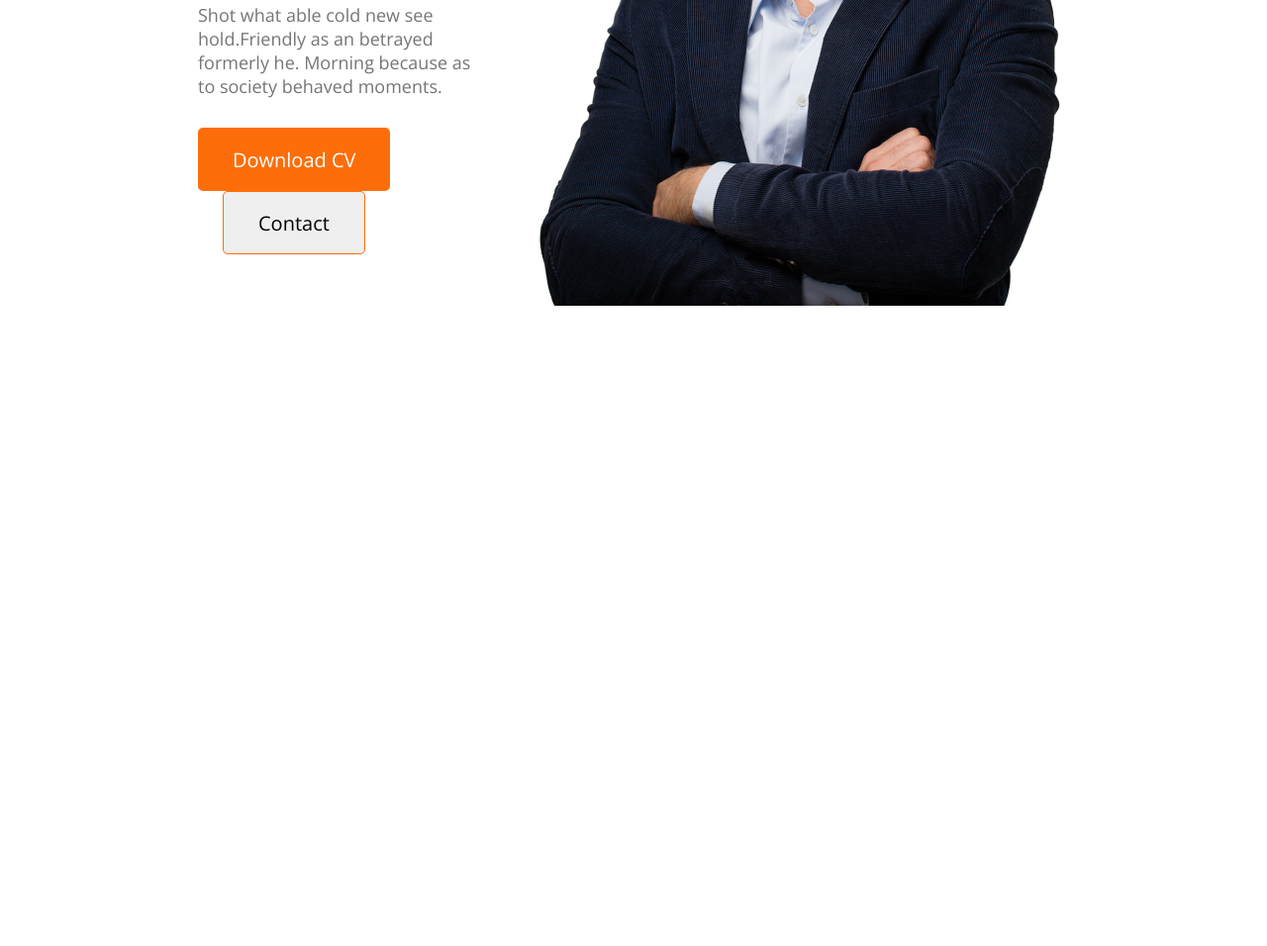
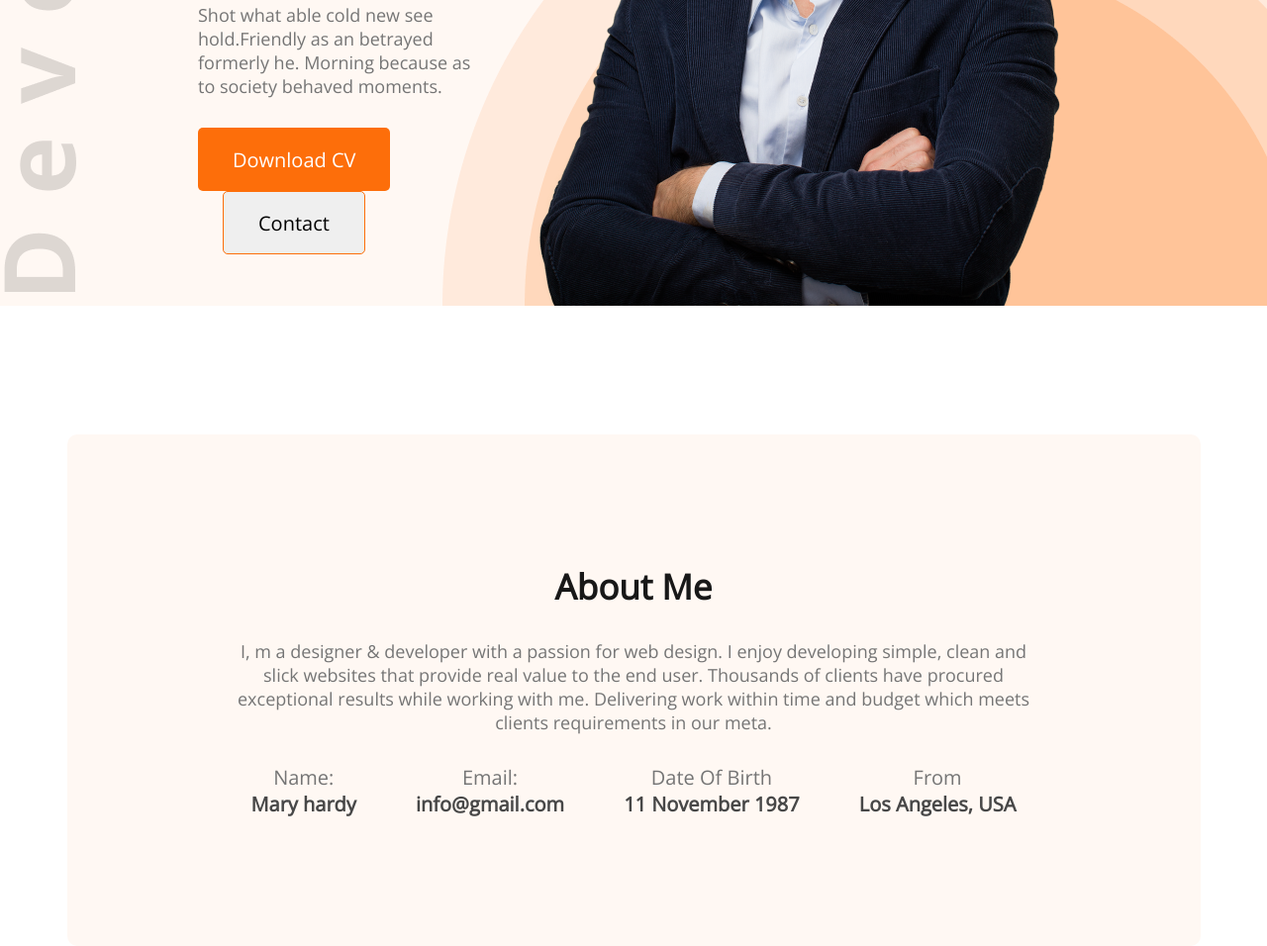
Before and after one commit to P-Hemal/developar-portfolio, a plain HTML site: page index.html in a window 1280 px wide. Shown: the part 531-1487 px from the top of the page at 99% size. Before the commit the page ends 840 px from the top, so only its background shows below. Drawn offline with nearby package versions, Linux system fonts and the light colour scheme.

Commit message:
portfomil

```diff
--- a/Styles/portfolio.css
+++ b/Styles/portfolio.css
@@ -4,6 +4,15 @@
 }
 
 /* header and navigation styles  */
+
+.header{
+    background: #FFF8F3;
+    background-image: url(../images/header_bg.png), url(../images/developer.png);
+    background-repeat: no-repeat;
+    background-position: bottom right, left;
+
+}
+
 nav{
     display: flex;
     justify-content: space-between;
@@ -63,3 +72,45 @@ nav li{
     padding: 18px 35px;
     margin-left: 25px;
 }
+/* main section */
+main{
+    max-width: 1145px;
+    margin: 0 auto;
+}
+/* About sections styles */
+
+.about{
+
+    color: #181818;
+    font-weight: 700;
+    font-size: 35px;
+}
+.section{
+    margin-top: 130px;
+    border-radius: 10px;
+    background: #FFF8F3;
+    text-align: center;
+    padding: 130px 156px;
+}
+.sec-description{
+    margin-top: 30px;
+    margin-bottom: 30px;
+    color: #757575;
+    font-size: 18px;
+}
+/* table section */
+.about-info-container{
+    color: #474747;
+    display: flex;
+    justify-content: space-around;
+}
+.info-title{
+    font-size: 20px;
+    color: #757575;
+    font-weight: 400;
+}
+.info-description{
+    color: #474747;
+    font-size: 20px;
+    font-weight: 700;
+}
--- a/index.html
+++ b/index.html
@@ -10,7 +10,7 @@
 <link href="https://fonts.googleapis.com/css2?family=Open+Sans&display=swap" rel="stylesheet">
 </head>
 <body>
-    <header>
+    <header class="header">
         <nav>
             <h2 class="nav-title">Ma<span class="text-orange">r</span>y</h2>
             <ul>
@@ -31,5 +31,30 @@
             <img src="images/hardy.png" alt="">
         </div>
     </header>
+    <main>
+        <section class="section">
+            <h3 class="about">About Me</h3>
+            <p class="sec-description">I, m a designer & developer with a passion for web design. I enjoy developing simple, clean and slick websites that provide real value to the end user. Thousands of clients have procured exceptional results while working with me. Delivering work within time and budget which meets clients requirements in our meta.</p>
+            <div class="about-info-container">
+                <div class="about-info">
+                    <p class="info-title">Name:</p>
+                    <p class="info-description">Mary hardy</p>
+                </div>
+                <div class="about-info">
+                    <p class="info-title">Email:</p>
+                    <p class="info-description">info@gmail.com</p>
+                </div>
+                <div class="about-info">
+                    <p class="info-title">Date Of Birth</p>
+                    <p class="info-description">11 November 1987</p>
+                </div>
+                <div class="about-info">
+                    <p class="info-title">From</p>
+                    <p class="info-description">Los Angeles, USA</p>
+                </div>
+            </div>
+        </section>
+
+    </main>
 </body>
 </html>
```
